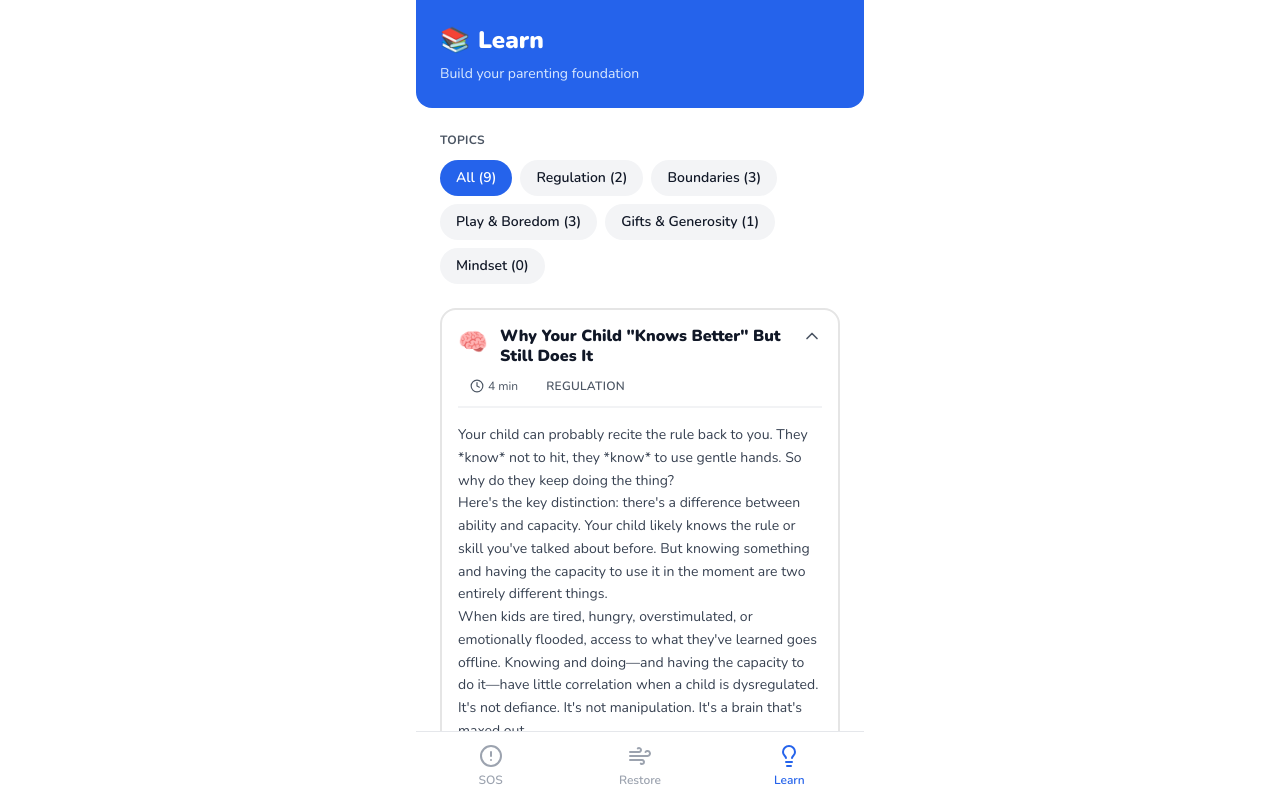
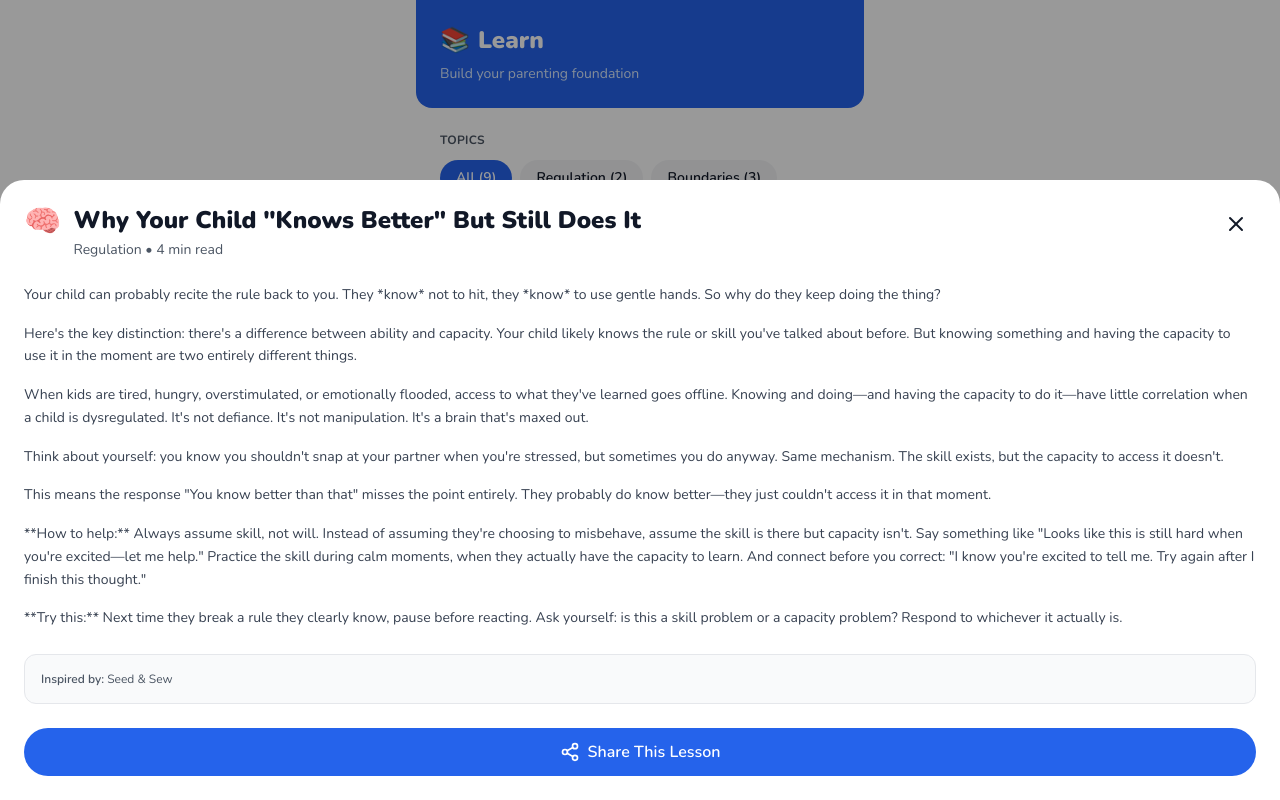
Before and after one commit to kyleholden1/kandu-app-og, a Next.js app: page /learn in a window 1280 px wide. Both pictures are taken after a click on the button 640 px from the left and 384 px from the top of the page. Shown: the top 800 px of the page. Built offline with nearby package versions, Linux system fonts and the light colour scheme.

Commit message:
Convert Learn lessons to modal overlay style like SOS guides

```diff
--- a/app/learn/page.tsx
+++ b/app/learn/page.tsx
@@ -3,15 +3,32 @@
 import { useState } from 'react';
 import { LESSONS, LESSON_CATEGORIES } from '@/data/lessons';
 import BottomNav from '@/components/BottomNav';
-import { ChevronDown, Clock } from 'lucide-react';
+import { ChevronDown, Clock, Share2, X } from 'lucide-react';
 
 export default function LearnPage() {
-    const [expandedLesson, setExpandedLesson] = useState<string | null>(null);
+  const [expandedLessonId, setExpandedLessonId] = useState<string | null>(null);
   const [selectedCategory, setSelectedCategory] = useState<string | null>(null);
+  const [shareMessage, setShareMessage] = useState<string | null>(null);
 
   const filteredLessons = selectedCategory
     ? LESSONS.filter((lesson) => lesson.category === selectedCategory)
     : LESSONS;
+
+  const selectedLesson = LESSONS.find((l) => l.id === expandedLessonId);
+
+  const handleShare = (lesson: (typeof LESSONS)[0]) => {
+    const text = `Check out this parenting lesson from Kandu: "${lesson.title}"`;
+    if (navigator.share) {
+      navigator.share({
+        title: lesson.title,
+        text: text,
+      });
+    } else {
+      navigator.clipboard.writeText(text);
+      setShareMessage('Copied to clipboard!');
+      setTimeout(() => setShareMessage(null), 2000);
+    }
+  };
 
   return (
     <div className="pb-20">
@@ -32,7 +49,8 @@ export default function LearnPage() {
           <div className="flex flex-wrap gap-2">
             <button
               onClick={() => setSelectedCategory(null)}
-                            className={`px-4 py-2 rounded-full text-sm font-semibold transition ${selectedCategory === null
+              className={`px-4 py-2 rounded-full text-sm font-semibold transition ${
+                selectedCategory === null
                   ? 'bg-blue-600 text-white'
                   : 'bg-gray-100 text-gray-900 hover:bg-gray-200'
               }`}
@@ -45,7 +63,8 @@ export default function LearnPage() {
                 <button
                   key={key}
                   onClick={() => setSelectedCategory(key)}
-                                    className={`px-4 py-2 rounded-full text-sm font-semibold transition ${selectedCategory === key
+                  className={`px-4 py-2 rounded-full text-sm font-semibold transition ${
+                    selectedCategory === key
                       ? 'bg-blue-600 text-white'
                       : 'bg-gray-100 text-gray-900 hover:bg-gray-200'
                   }`}
@@ -61,20 +80,14 @@ export default function LearnPage() {
         <div className="space-y-3">
           {filteredLessons.map((lesson) => {
             const category = LESSON_CATEGORIES[lesson.category];
-                        const isExpanded = expandedLesson === lesson.id;
 
             return (
               <button
                 key={lesson.id}
-                                onClick={() => setExpandedLesson(isExpanded ? null : lesson.id)}
-                                className={`w-full text-left transition-all ${isExpanded ? '' : 'hover:shadow-md'}`}
+                onClick={() => setExpandedLessonId(lesson.id)}
+                className="w-full text-left transition-all hover:shadow-md"
               >
-                                <div
-                                    className={`border-2 rounded-2xl p-4 space-y-2 ${isExpanded
-                                        ? `${category.color} ${category.borderColor} border-2`
-                                        : 'bg-white border-gray-200 hover:border-gray-300'
-                                        }`}
-                                >
+                <div className="border-2 border-gray-200 bg-white hover:border-gray-300 rounded-2xl p-4 space-y-2">
                   {/* Header */}
                   <div className="flex items-start justify-between gap-3">
                     <div className="flex items-start gap-3 flex-1">
@@ -83,21 +96,15 @@ export default function LearnPage() {
                         <h3 className="font-black text-gray-900 leading-tight text-base">
                           {lesson.title}
                         </h3>
-                                                {!isExpanded && (
                         <p className="text-sm text-gray-600 mt-1 line-clamp-2">{lesson.excerpt}</p>
-                                                )}
                       </div>
                     </div>
-                                        <ChevronDown
-                                            size={20}
-                                            className={`flex-shrink-0 text-gray-600 transition-transform ${isExpanded ? 'rotate-180' : ''
-                                                }`}
-                                        />
+                    <ChevronDown size={20} className="flex-shrink-0 text-gray-400" />
                   </div>
 
                   {/* Metadata */}
                   <div className="flex items-center gap-4">
-                                        <div className="inline-flex items-center gap-1 px-3 py-1 bg-white/50 rounded-full">
+                    <div className="inline-flex items-center gap-1 px-3 py-1 bg-gray-50 rounded-full">
                       <Clock size={14} className="text-gray-600" />
                       <span className="text-xs text-gray-600 font-medium">{lesson.readTime} min</span>
                     </div>
@@ -105,30 +112,58 @@ export default function LearnPage() {
                       {category.label}
                     </span>
                   </div>
+                </div>
+              </button>
+            );
+          })}
+        </div>
+      </div>
 
-                                    {/* Expanded Content */}
-                                    {isExpanded && (
-                                        <div className="pt-4 border-t-2 border-gray-200/50 space-y-3">
-                                            <div className="prose prose-sm max-w-none">
-                                                {lesson.content.split('\n\n').map((paragraph, idx) => {
-                                                    if (paragraph.startsWith('**')) {
-                                                        // Bold sections
+      {/* Lesson Modal Overlay */}
+      {selectedLesson && (
+        <div className="fixed inset-0 bg-black/40 flex items-end z-50">
+          <div className="bg-white rounded-t-3xl w-full max-h-[90vh] overflow-y-auto p-6 space-y-6">
+            {/* Header */}
+            <div className="flex items-start justify-between gap-3">
+              <div className="flex items-start gap-3 flex-1">
+                <span className="text-3xl">{selectedLesson.icon}</span>
+                <div>
+                  <h2 className="text-2xl font-black text-gray-900">{selectedLesson.title}</h2>
+                  <p className="text-sm text-gray-600 mt-1">
+                    {LESSON_CATEGORIES[selectedLesson.category].label} •{' '}
+                    {selectedLesson.readTime} min read
+                  </p>
+                </div>
+              </div>
+              <button
+                onClick={() => setExpandedLessonId(null)}
+                className="p-2 hover:bg-gray-100 rounded-full flex-shrink-0"
+              >
+                <X size={24} />
+              </button>
+            </div>
+
+            {/* Content */}
+            <div className="space-y-4">
+              {selectedLesson.content.split('\n\n').map((paragraph, idx) => {
+                if (paragraph.startsWith('**') && paragraph.endsWith('**')) {
+                  // Bold section header
                   return (
-                                                            <p key={idx} className="text-sm text-gray-700 font-semibold">
+                    <h4 key={idx} className="font-bold text-gray-900 mt-4 mb-2 text-sm">
                       {paragraph.replace(/\*\*/g, '')}
-                                                            </p>
+                    </h4>
                   );
                 }
                 if (paragraph.startsWith('-')) {
                   // List items
                   return (
-                                                            <div key={idx} className="text-sm text-gray-700 ml-3">
+                    <ul key={idx} className="space-y-2 ml-4">
                       {paragraph.split('\n').map((item, i) => (
-                                                                    <p key={i} className="mb-1">
-                                                                        {item}
-                                                                    </p>
+                        <li key={i} className="text-sm text-gray-700 list-disc">
+                          {item.replace(/^-\s*/, '')}
+                        </li>
                       ))}
-                                                            </div>
+                    </ul>
                   );
                 }
                 return (
@@ -138,14 +173,29 @@ export default function LearnPage() {
                 );
               })}
             </div>
+
+            {/* Inspired by section */}
+            <div className="bg-gray-50 p-4 rounded-xl border border-gray-200">
+              <p className="text-xs text-gray-600">
+                <span className="font-semibold">Inspired by:</span> {selectedLesson.inspiredBy}
+              </p>
+            </div>
+
+            {/* Share button */}
+            <button
+              onClick={() => handleShare(selectedLesson)}
+              className="w-full py-3 px-4 flex items-center justify-center gap-2 bg-blue-600 text-white rounded-full font-semibold hover:bg-blue-700 transition"
+            >
+              <Share2 size={20} />
+              Share This Lesson
+            </button>
+
+            {shareMessage && (
+              <div className="text-center text-sm text-green-600 font-medium">{shareMessage}</div>
+            )}
+          </div>
         </div>
       )}
-                                </div>
-                            </button>
-                        );
-                    })}
-                </div>
-            </div>
 
       <BottomNav />
     </div>
```
Lines whose indentation alone changed are shown as unchanged.
